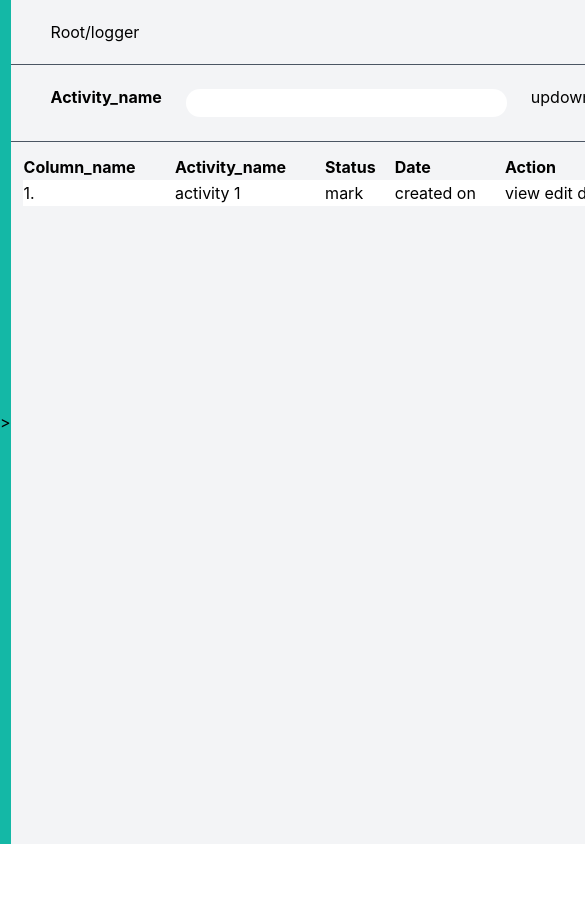
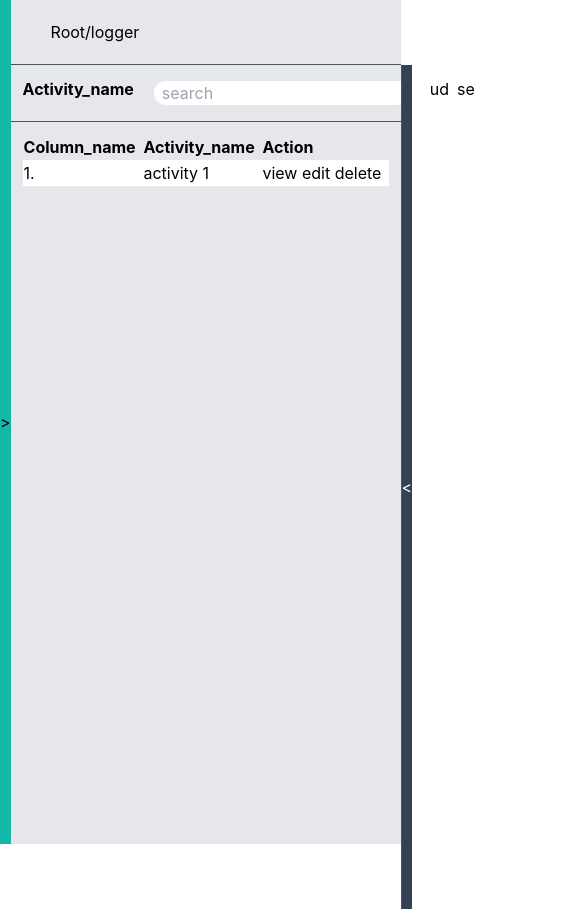
Before and after one commit to balibabu/domopa, a React (Create React App) app: page /#/ in a window 390 px wide. Shown: the top 909 px of the page, 585 px wide, since content can reach past the window. Before the commit the page ends 844 px from the top, so only its background shows below. Built offline with nearby package versions, Linux system fonts and the light colour scheme; the HTML template or start-up script is replaced by a standard one.

Commit message:
fixed responsive design table col hid in md

```diff
--- a/src/components/Home.jsx
+++ b/src/components/Home.jsx
@@ -6,15 +6,18 @@ import TableUI from './TableUI';
 export default function Home() {
     const [showLeftSide, setShowLeftSide] = useState(window.innerWidth > 768);
     const [showRightSide, setShowRightSide] = useState(window.innerWidth > 768);
+    const [smallScreen, setSmallScreen] = useState(window.innerWidth < 768);
 
     useEffect(() => {
         const handleResize = () => {
             if (window.innerWidth > 768) {
                 setShowLeftSide(true);
                 setShowRightSide(true);
+                setSmallScreen(false);
             } else {
                 setShowLeftSide(false);
                 setShowRightSide(false);
+                setSmallScreen(true);
             }
         }
         window.addEventListener('resize', handleResize);
@@ -23,31 +26,56 @@ export default function Home() {
 
     return (
         <div className='flex h-dvh'>
-            {showLeftSide && <><SidePanel /> <div className='fixed bottom-2 start-2 cursor-pointer' onClick={() => setShowLeftSide(false)}>&lt;</div></>}
-            {!showLeftSide && <div className='cursor-pointer bg-teal-500 flex items-center' onClick={() => setShowLeftSide(true)}>&gt;</div>}
-            <div className='flex-grow bg-gray-100 flex flex-col'>
+            <div>
+                {
+                    smallScreen ?
+                        <>
+                            {showLeftSide && <div className='fixed h-full'>
+                                <SidePanel />
+                                <div className='fixed bottom-2 start-2 cursor-pointer' onClick={() => setShowLeftSide(false)}>&lt;</div>
+                            </div>}
+                        </>
+                        :
+                        <>
+                            {showLeftSide && <><SidePanel /> <div className='fixed bottom-2 start-2 cursor-pointer' onClick={() => setShowLeftSide(false)}>&lt;</div></>}
+                        </>
+                }
+                {!showLeftSide && <div className='cursor-pointer bg-teal-500 flex items-center h-full' onClick={() => setShowLeftSide(true)}>&gt;</div>}
+            </div>
 
+            <div className='w-full  bg-gray-200 '>
                 <div className='p-5 px-10'>Root/logger</div>
                 <hr className='border-gray-600' />
+                <div className='flex h-full'>
 
-                <div className='flex flex-1'>
-                    <div className='flex-grow border-r border-gray-600 flex flex-col'>
-
-                        <div className='p-5 px-10 flex justify-between gap-3'>
+                    <div className='w-full'>
+                        <div className='p-3 flex justify-between flex-row gap-2'>
                             <div className='font-bold'>Activity_name</div>
-                            <input type="text" className='m-1 mx-3 rounded-full ps-2 bg-white flex-grow text-xl' />
-                            <div>updown</div>
-                            <div>setting</div>
+                            <input type="text" className='m-1 mx-3 rounded-full ps-2 bg-white flex-grow' placeholder='search'/>
+                            <div>ud</div>
+                            <div>se</div>
                         </div>
                         <hr className='border-gray-600' />
+                        <div className='flex-grow m-3'><TableUI /></div>
+                    </div>
 
-                        <div className='flex-1 flex m-3'>
-                            <div className='flex-grow'><TableUI /></div>
-                            <div className='flex items-center ps-2 hover:bg-gray-200 cursor-pointer'>&lt;</div>
-                        </div>
+                    <div className='border-s border-gray-600'>
+                        {
+                            smallScreen ?
+                                <>
+                                    {showRightSide && <div className='fixed right-0 bg-white h-full border-s border-gray-600'>
+                                        <RightSide />
+                                        <div className='fixed bottom-2 right-2 cursor-pointer' onClick={() => setShowRightSide(false)}>&gt;</div>
+                                    </div>}
+                                </>
+                                :
+                                <>
+                                    {showRightSide && <><RightSide /> <div className='fixed bottom-2 right-2 cursor-pointer' onClick={() => setShowRightSide(false)}>&gt;</div></>}
+                                </>
+                        }
+                        {!showRightSide && <div className='cursor-pointer bg-slate-700 flex items-center text-white h-full' onClick={() => setShowRightSide(true)}>&lt;</div>}
                     </div>
-                    {showRightSide && <><RightSide /> <div className='fixed bottom-2 right-2 cursor-pointer' onClick={() => setShowRightSide(false)}>&gt;</div></>}
-                    {!showRightSide && <div className='cursor-pointer bg-slate-700 flex items-center text-white' onClick={() => setShowRightSide(true)}>&lt;</div>}
+
                 </div>
             </div>
         </div>
--- a/src/components/RightSide.jsx
+++ b/src/components/RightSide.jsx
@@ -5,7 +5,7 @@ export default function RightSide() {
         <div>
             <div className='p-3 flex bg-slate-700 gap-2 font-bold'>
                 <div className=' text-white'>Attributes</div>
-                <input type="text" className='m-1 rounded-full ps-2 bg-white' />
+                <input type="text" className='m-1 rounded-full ps-2 bg-white' placeholder='search'/>
                 <span className='text-white text-xl'>+</span>
             </div>
         </div>
--- a/src/components/SidePanel.jsx
+++ b/src/components/SidePanel.jsx
@@ -4,7 +4,7 @@ import Accordion from './Accordion'
 
 export default function SidePanel() {
     return (
-        <div className='bg-teal-500'>
+        <div className='bg-teal-500 h-full'>
             <div className='p-10 grid justify-items-center'>
                 <div className='w-10'><img src={logo} alt='app logo' /></div>
                 <div className='font-bold text-xl text-center'>DOMAIN LOGGER</div>
@@ -12,7 +12,7 @@ export default function SidePanel() {
             <hr className='border-gray-600' />
 
             <div className='p-1 flex'>
-                <input type="text" className='m-1 rounded-full ps-2 flex-grow' />
+                <input type="text" className='m-1 rounded-full ps-2 flex-grow' placeholder='search' />
                 <span>ad</span>
             </div>
             <hr className='border-gray-600' />
--- a/src/components/TableUI.jsx
+++ b/src/components/TableUI.jsx
@@ -8,8 +8,8 @@ export default function TableUI() {
                 <tr>
                     <th>Column_name</th>
                     <th>Activity_name</th>
-                    <th>Status</th>
-                    <th>Date</th>
+                    <th className='hidden md:table-cell'>Status</th>
+                    <th className='hidden md:table-cell'>Date</th>
                     <th>Action</th>
                 </tr>
             </thead>
@@ -17,8 +17,8 @@ export default function TableUI() {
                 <tr className='bg-white'>
                     <td>1.</td>
                     <td>activity 1</td>
-                    <td>mark</td>
-                    <td>created on</td>
+                    <td className='hidden md:table-cell'>mark</td>
+                    <td className='hidden md:table-cell'>created on</td>
                     <td>view edit delete</td>
                 </tr>
             </tbody>
```
